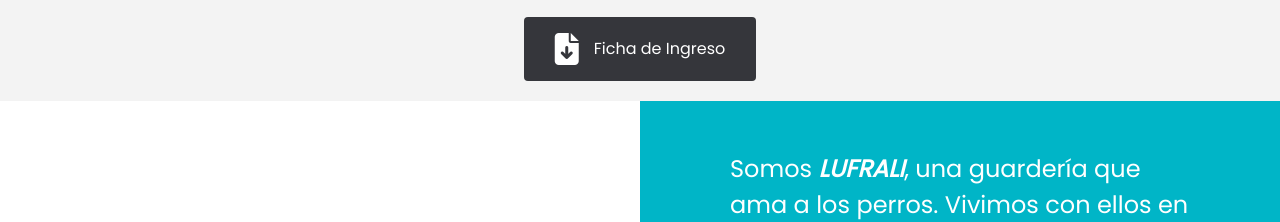
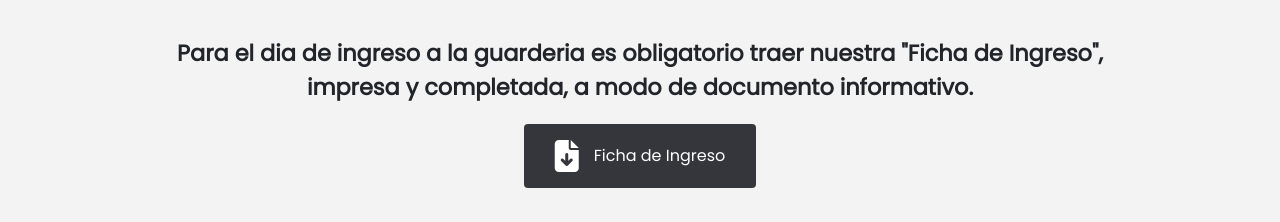
Before and after one commit to martinmotermin/Lufrali, a website: page index.html in a window 1280 px wide. Shown: the part 587-809 px from the top of the page. Drawn offline with nearby package versions, Linux system fonts and the light colour scheme.

Commit message:
pdf update

```diff
--- a/index.html
+++ b/index.html
@@ -45,11 +45,18 @@
               ><i class="fab fa-instagram"></i>Mira nuestro Instagram</a
             >
           </button>
-          <button class="btn pdf-btn wow animate__animated animate__fadeIn">
-            <a target="_blank" href="./assets/FichaLufrali.pdf"
-              ><i class="fas fa-file-download"></i>Ficha de Ingreso</a
-            >
-          </button>
+          <div class="pdf-container">
+            <div class="pdf-container__text">
+              Para el dia de ingreso a la guarderia es obligatorio traer nuestra
+              "Ficha de Ingreso", impresa y completada, a modo de documento
+              informativo.
+            </div>
+            <button class="btn pdf-btn wow animate__animated animate__fadeIn">
+              <a target="_blank" href="./assets/FichaLufrali.pdf"
+                ><i class="fas fa-file-download"></i>Ficha de Ingreso</a
+              >
+            </button>
+          </div>
         </div>
       </div>
       <div class="mainContainer container-fluid">
--- a/scss/main.scss
+++ b/scss/main.scss
@@ -61,9 +61,18 @@
         .ig-btn {
           background: #fd6077;
         }
-        .pdf-btn {
-          background: #35363b;
-          margin-top: 20px;
+
+        .pdf-container {
+          padding: 30px 20px;
+          margin-top: 10px;
+          .pdf-container__text {
+            font-family: 'Poppins', sans-serif;
+            font-weight: 600;
+          }
+          .pdf-btn {
+            background: #35363b;
+            margin-top: 20px;
+          }
         }
 
         .btn:hover {
@@ -241,6 +250,18 @@
 @media screen and (min-width: 1000px) {
   body {
     .primary-container {
+      .pdf-container {
+        display: flex;
+        flex-direction: column;
+        justify-content: space-around;
+        align-items: center;
+        width: 80vw;
+        text-align: center;
+
+        .pdf-container__text {
+          font-size: 1.4rem;
+        }
+      }
       .services {
         flex-direction: row;
         justify-content: space-around;
```
Also changed, not shown: css/styles.css, 2 other files.
